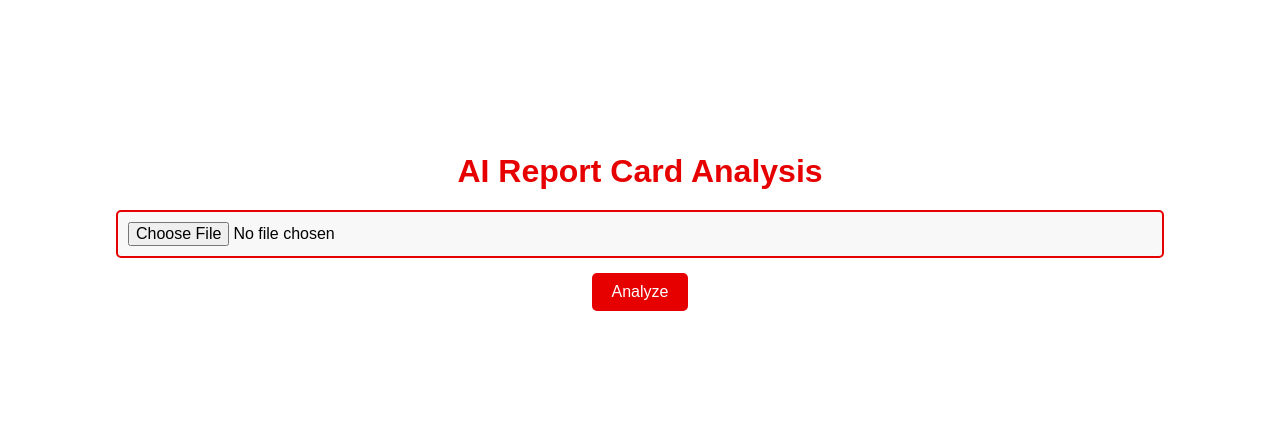
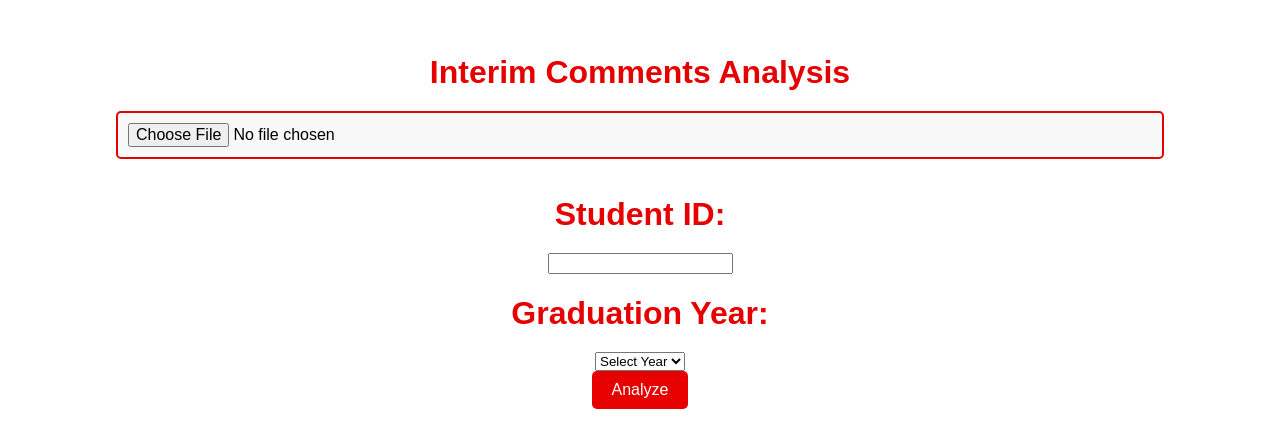
Before and after one commit to Zhaoqi-k/big-data-project, a React (Create React App) app in the folder big-data-test-app/: page / in a window 1280 px wide. Shown: the part 169-616 px from the top of the page. Built offline with nearby package versions, Linux system fonts and the light colour scheme.

Commit message:
added student id input and graduation year dropdown

```diff
--- a/big-data-test-app/src/App.js
+++ b/big-data-test-app/src/App.js
@@ -1,26 +1,50 @@
 import React, { useState } from "react";
 import axios from "axios";
+import "./App.css"
 
 function App() {
   const [reportCard, setReportCard] = useState(null); // Single input
   const [feedback, setFeedback] = useState(null);
+  const [studentID, setStudentID] = useState("");
+  const [graduationYear, setGraduationYear] = useState("");
+  const [suggestions, setSuggestions] = useState([]);
+
   const [loading, setLoading] = useState(false);
   const [error, setError] = useState(null);
-  //const [emojiFeedback, setEmojiFeedback] = useState(null);
 
-  const handleAnalyze = async () => {
+  const studyHabits = [
+    "Making flashcards",
+    "Teaching the material to others",
+    "Attending teacher consultations",
+    "Creating summary notes",
+    "Reviewing regularly",
+    "Practice problems",
+    "Group study sessions"
+  ];
+
+  const generateGraduationYears = () => {
+    const today = new Date();
+    const currentMonth = today.getMonth();
+    const currentYear = today.getFullYear();
+    const baseYear = currentMonth >= 7 ? currentYear + 1 : currentYear;
+    return Array.from({length: 4}, (_, i) => baseYear + i);
+  };
+
+  const handleAnalyze = async(e) => {
     setLoading(true);
     setError(null);
     setFeedback(null);
+    e.preventDefault();
+    const formData = new FormData();
+    formData.append("file", reportCard);
+    formData.append("student_id", studentID);
+    formData.append("graduation_year", graduationYear);
 
     if (!reportCard) {
       setError("Please upload a PDF file");
       setLoading(false);
       return;
     }
-
-    const formData = new FormData();
-    formData.append("file", reportCard);
 
     try {
       const response = await axios.post("http://127.0.0.1:5000/analyze", formData, {
@@ -39,6 +63,10 @@ function App() {
     }
   };
 
+  {
+    //handleHabits
+  }
+
   return (
     <div style={{
       display: "flex",
@@ -50,9 +78,10 @@ function App() {
       color: "#000",
       fontFamily: "Arial, sans-serif",
     }}>
-      <h1 style={{ color: "#e60000", marginBottom: "20px" }}>AI Report Card Analysis</h1>
+      <h1 style={{ color: "#e60000", marginBottom: "20px" }}>Interim Comments Analysis</h1>
       <input
         type="file"
+        value={reportCard}
         accept="pdf"
         onChange={(e) => setReportCard(e.target.files[0])}
         rows={6}
@@ -68,6 +97,24 @@ function App() {
           marginBottom: "15px",
         }}
       />
+
+      {
+        // input student id
+      }
+      <h1 style={{color: "#e60000", marginBottom: "20px"}}>Student ID: </h1>
+      <input type="text" value={studentID} onChange={(e) => setStudentID(e.target.value)} required></input>
+
+      {
+        // select dropdown graduation year
+      }
+      <h1 style={{color: "#e60000", marginBottom: "20px"}}>Graduation Year: </h1>
+      <select value={graduationYear} onChange={(e) => setGraduationYear(e.target.value)} required>
+        <option value="">Select Year</option>
+        {generateGraduationYears().map(year => (
+          <option key={year} value={year}>{year}</option>
+        ))}
+      </select>
+
       <button
         onClick={handleAnalyze}
         style={{
@@ -94,7 +141,7 @@ function App() {
           textAlign: "left",
           position: "relative"
         }}>
-          <h3 style={{ color: "#e60000" }}>AI Feedback</h3>
+          <h3 style={{ color: "#e60000" }}>AI Analysis</h3>
           <h4><strong>Strengths:</strong></h4>
           <ul>
             {feedback.strengths.map((strength, index) => (
@@ -109,29 +156,9 @@ function App() {
           </ul>
           <h4><strong>Progress from Previous Years:</strong></h4>
           <p>{historical_analysis}</p>
-          {/*
-          <div style={{
-            display: "flex",
-            justifyContent: "center",
-            marginTop: "10px"
-          }}>
-            {['🔥', '❤️', '😡', '😊', '😭'].map((emoji) => (
-              <span
-                key={emoji}
-                onClick={() => setEmojiFeedback(emoji)}
-                style={{
-                  fontSize: "24px",
-                  cursor: "pointer",
-                  margin: "5px",
-                  padding: "5px"
-                }}
-              >
-                {emoji}
-              </span>
-            ))}
-          </div>
-          {emojiFeedback && <p style={{ textAlign: "center", marginTop: "5px" }}>You reacted with: {emojiFeedback}</p>}
-          */}
+
+
+
         </div>
 
       )}
```
